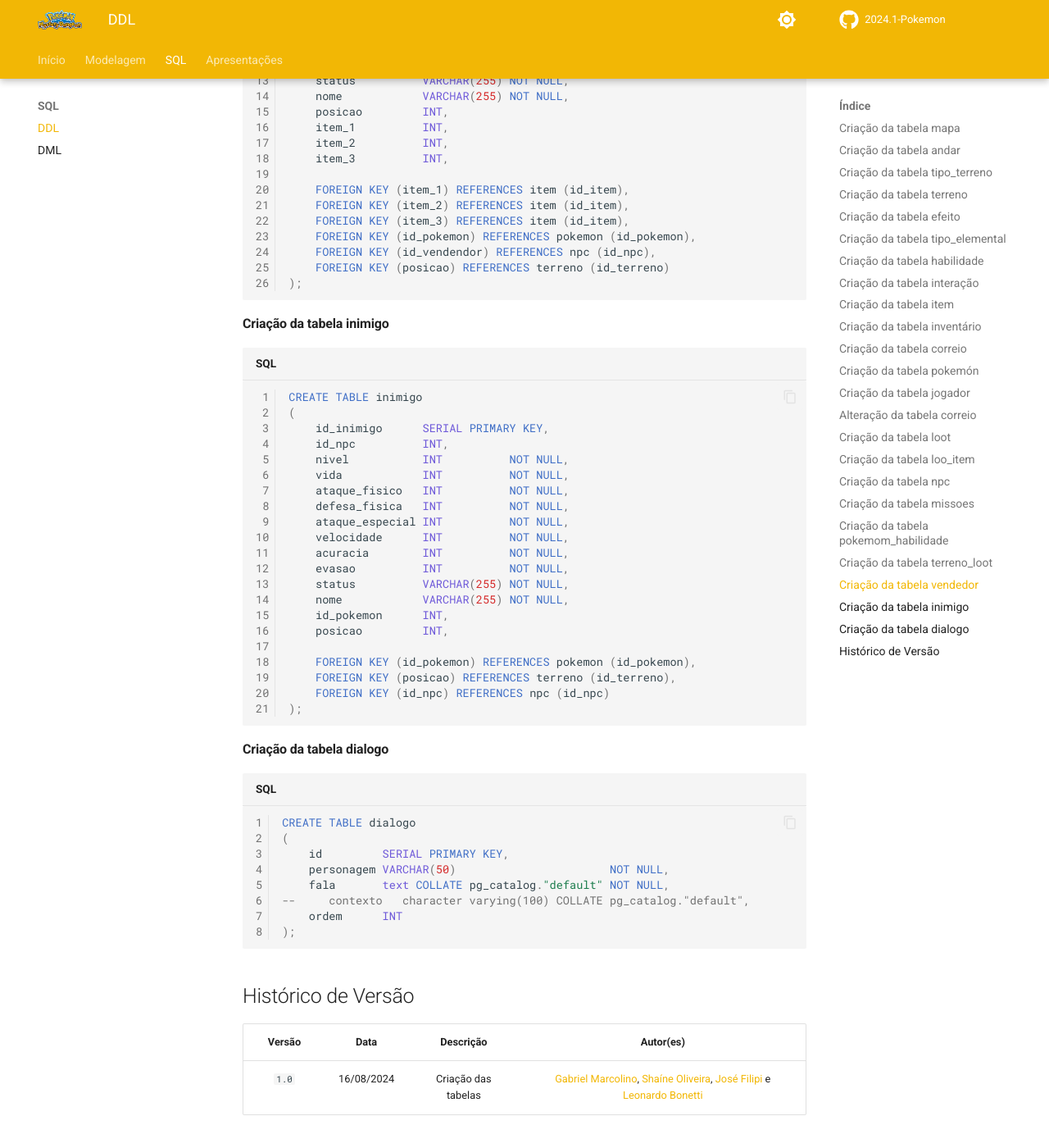
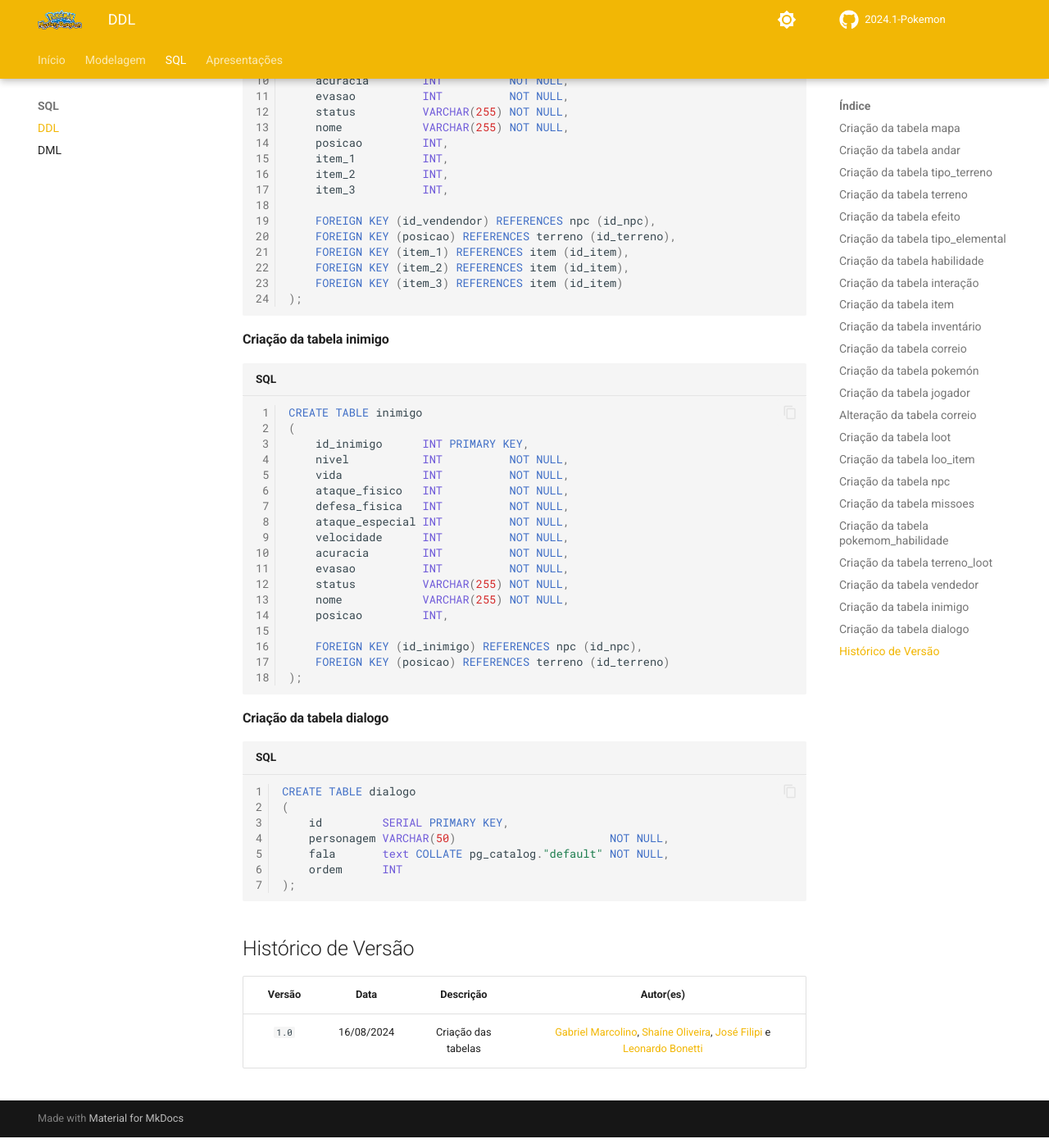
Before and after one commit to SBD1/2024.1-Pokemon, an MkDocs documentation site: the page built from docs/sql/ddl/ddl.md, in a window 1280 px wide and 1400 px high, scrolled down 6226 px. Shown: the whole window at 82% size. Built offline with MkDocs 1.6.1 and Material for MkDocs 9.7.7, drawn with Linux system fonts in a browser that asks for light colours; comment, search, counter and statistics services are not loaded; some of the changed text lies outside the part shown.

Commit message:
Alterações nos scripts de create

```diff
--- a/docs/sql/ddl/ddl.md
+++ b/docs/sql/ddl/ddl.md
@@ -146,7 +146,7 @@ CREATE TABLE pokemon
 ~~~sql
 CREATE TABLE jogador
 (
-    id_jogador      SERIAL PRIMARY KEY,
+    id_jogador      INT PRIMARY KEY,
     nivel           INT          NOT NULL,
     vida            INT          NOT NULL,
     ataque_fisico   INT          NOT NULL,
@@ -157,11 +157,12 @@ CREATE TABLE jogador
     evasao          INT          NOT NULL,
     status          VARCHAR(255) NOT NULL,
     nome            VARCHAR(255) NOT NULL,
-    id_pokemon      INT,
     id_inventario   INT,
     id_correio      INT,
     saldo           BIGINT       NOT NULL,
-    FOREIGN KEY (id_pokemon) REFERENCES pokemon (id_pokemon),
+    tam_inventario  INT          NOT NULL,
+
+    FOREIGN KEY (id_jogador) REFERENCES pokemon (id_pokemon),
     FOREIGN KEY (id_inventario) REFERENCES inventario (id_inventario),
     FOREIGN KEY (id_correio) REFERENCES correio (id)
 );
@@ -203,8 +204,10 @@ CREATE TABLE loot_item
 ~~~sql
 CREATE TABLE npc
 (
-    id_npc      SERIAL PRIMARY KEY,
-    id_tipo_npc INT
+    id_npc      INT PRIMARY KEY,
+    id_tipo_npc INT,
+
+    FOREIGN KEY (id_npc) REFERENCES pokemon (id_pokemon)
 );
 ~~~
 
@@ -260,8 +263,7 @@ CREATE TABLE terreno_loot
 ~~~sql
 CREATE TABLE vendedor
 (
-    id_vendendor    SERIAL PRIMARY KEY,
-    id_pokemon      INT,
+    id_vendendor    INT PRIMARY KEY,
     nivel           INT          NOT NULL,
     vida            INT          NOT NULL,
     ataque_fisico   INT          NOT NULL,
@@ -277,12 +279,11 @@ CREATE TABLE vendedor
     item_2          INT,
     item_3          INT,
 
+    FOREIGN KEY (id_vendendor) REFERENCES npc (id_npc),
+    FOREIGN KEY (posicao) REFERENCES terreno (id_terreno),
     FOREIGN KEY (item_1) REFERENCES item (id_item),
     FOREIGN KEY (item_2) REFERENCES item (id_item),
-    FOREIGN KEY (item_3) REFERENCES item (id_item),
-    FOREIGN KEY (id_pokemon) REFERENCES pokemon (id_pokemon),
-    FOREIGN KEY (id_vendendor) REFERENCES npc (id_npc),
-    FOREIGN KEY (posicao) REFERENCES terreno (id_terreno)
+    FOREIGN KEY (item_3) REFERENCES item (id_item)
 );
 ~~~
 
@@ -290,8 +291,7 @@ CREATE TABLE vendedor
 ~~~sql
 CREATE TABLE inimigo
 (
-    id_inimigo      SERIAL PRIMARY KEY,
-    id_npc          INT,
+    id_inimigo      INT PRIMARY KEY,
     nivel           INT          NOT NULL,
     vida            INT          NOT NULL,
     ataque_fisico   INT          NOT NULL,
@@ -302,12 +302,10 @@ CREATE TABLE inimigo
     evasao          INT          NOT NULL,
     status          VARCHAR(255) NOT NULL,
     nome            VARCHAR(255) NOT NULL,
-    id_pokemon      INT,
     posicao         INT,
 
-    FOREIGN KEY (id_pokemon) REFERENCES pokemon (id_pokemon),
-    FOREIGN KEY (posicao) REFERENCES terreno (id_terreno),
-    FOREIGN KEY (id_npc) REFERENCES npc (id_npc)
+    FOREIGN KEY (id_inimigo) REFERENCES npc (id_npc),
+    FOREIGN KEY (posicao) REFERENCES terreno (id_terreno)
 );
 ~~~
 
@@ -319,7 +317,6 @@ CREATE TABLE dialogo
     id         SERIAL PRIMARY KEY,
     personagem VARCHAR(50)                       NOT NULL,
     fala       text COLLATE pg_catalog."default" NOT NULL,
---     contexto   character varying(100) COLLATE pg_catalog."default",
     ordem      INT
 );
 ~~~
```
Also changed, not shown: 1 other file.
